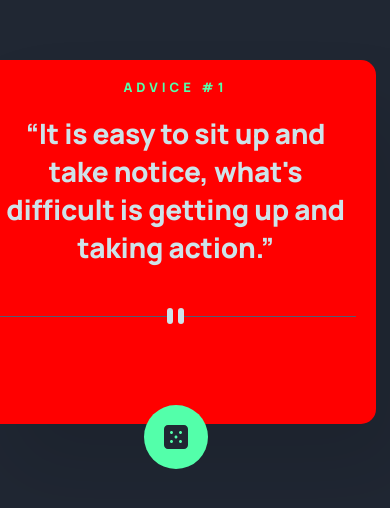
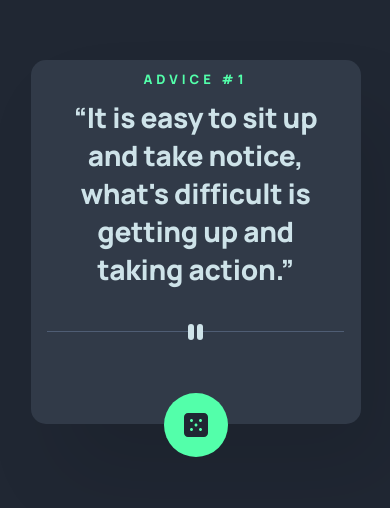
Before and after one commit to shota12231/Advice-Generator, a plain HTML site: page index.html in a window 390 px wide. Shown: the part 180-688 px from the top of the page. Drawn offline with Linux system fonts and the light colour scheme; no server answers.

Commit message:
Update style.css

```diff
--- a/style.css
+++ b/style.css
@@ -92,7 +92,10 @@ body {
 }
 @media screen and (max-width:500px) {
   #mainDiv {
-    width: 400px;
-    background-color: red;
+    width: 330px;
+    margin-left: 20px;
+  }
+  #diceIcon {
+    top: 43px;
   }
 }
```
